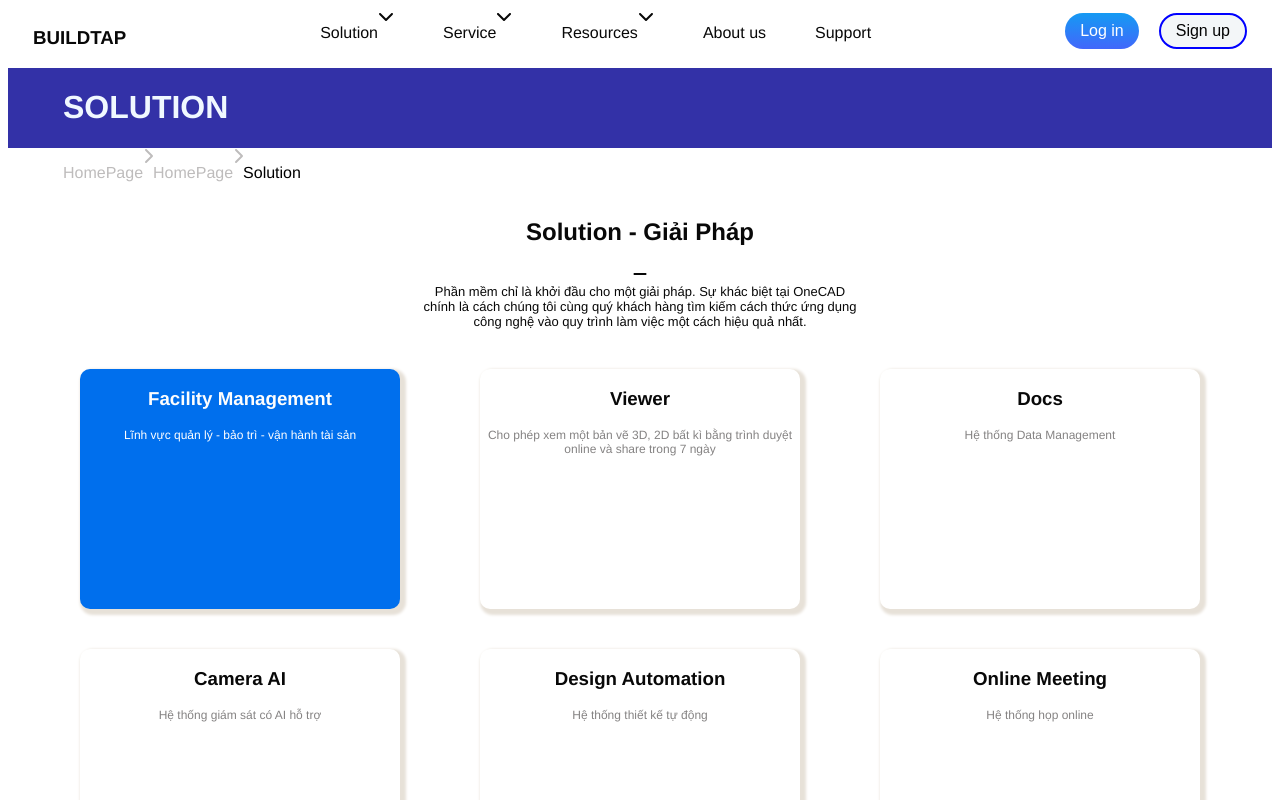
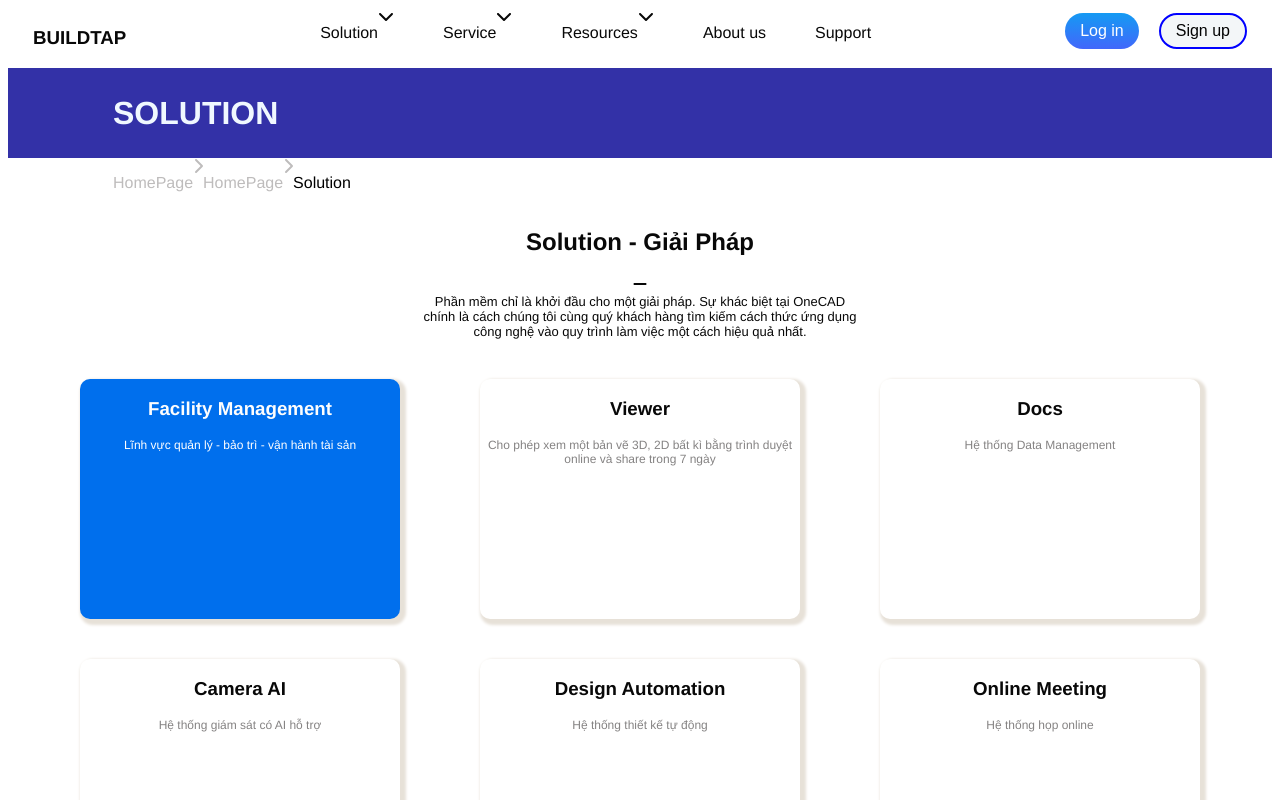
Before and after one commit to NguyenTrung250302/project-vue3, a Vue app: page / in a window 1280 px wide. Shown: the top 800 px of the page. Built offline with nearby package versions, Linux system fonts and the light colour scheme.

Commit message:
init commit

```diff
--- a/src/views/about/DescribeView.vue
+++ b/src/views/about/DescribeView.vue
@@ -1,7 +1,7 @@
-<!--mô tả tinh nang-->
 <template>
   <div class="describe">
     <p>{{ describe }}</p>
+    <!--mô tả tinh nang-->
   </div>
 </template>
 
--- a/src/views/home/components/BodyHome.vue
+++ b/src/views/home/components/BodyHome.vue
@@ -1,6 +1,6 @@
 <template>
   <div class="body-home">
-    <body-home-1 />
+    <body-home-1  class="body-home1"/>
     <body-home-2 />
     <body-home-3 />
   </div>
@@ -27,4 +27,7 @@ export default {
     max-width: auto;
     background-color: #ffff;
 }
+.body-home1 {
+  text-align: justify;
+}
 </style>
--- a/src/views/home/components/BodyHome1.vue
+++ b/src/views/home/components/BodyHome1.vue
@@ -1,6 +1,6 @@
 <template>
   <div class="body1">
-    <h1>SOLUTION</h1>
+    <h1 class="text-title">SOLUTION</h1>
   </div>
 </template>
 
@@ -12,13 +12,14 @@ export default {
 
 <style>
 .body1 {
-    height: 80px;
+    height: 90px;
     background-color: rgb(51, 49, 167);
     color: aliceblue;
-    text-align:justify;
+    display: flex;
+    flex-direction: column-reverse;
+    justify-content: center;
 }
-h1 {
-    margin-left: 55px;
-    display: inline-block;
+.text-title {
+  margin-left: 105px;
 }
 </style>
--- a/src/views/home/components/BodyHome2.vue
+++ b/src/views/home/components/BodyHome2.vue
@@ -30,7 +30,7 @@ export default {
 <style>
 .body2 {
     display: flex;
-    margin-left: 55px;
+    margin-left: 105px;
     color: #bebcbc;
 }
 .text-black {
--- a/src/views/home/components/BodyHome3.vue
+++ b/src/views/home/components/BodyHome3.vue
@@ -31,7 +31,7 @@
         <describe-view describe="Hệ thống họp online"/>
       </div>
     </div>
-    <div class="boards boards-final">
+    <div class="boards boards-final" style="margin-top: 40px;">
       <field-view  titleField="Addin"/>
       <describe-view describe="Cầu nối giúp các lập trình viên chuyển addin
       của họ đang chạy local thành chạy cloud"/>
```
